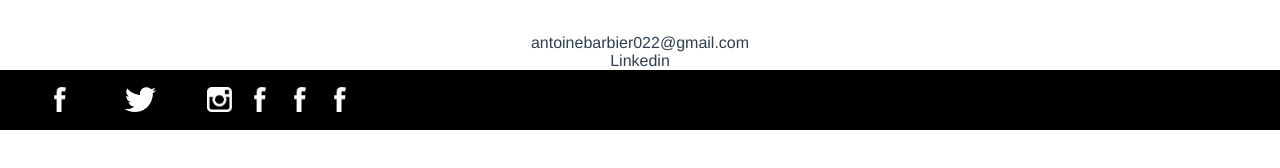
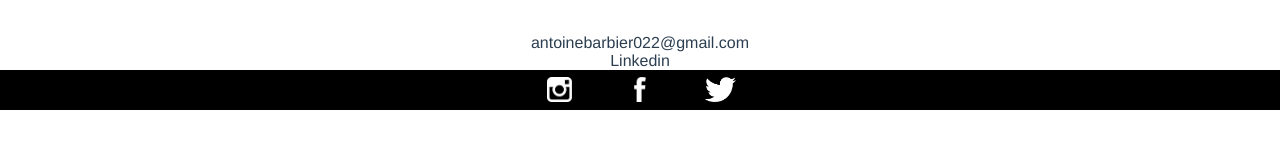
Before and after one commit to antoinebarbier022/antoinebarbier.fr, a Vue app: page / in a window 1280 px wide. Shown: the part 688-856 px from the top of the page. Built offline with nearby package versions, Linux system fonts and the light colour scheme.

Commit message:
bouttons résaux sociaux mis en place

```diff
--- a/src/components/Footer.vue
+++ b/src/components/Footer.vue
@@ -3,17 +3,21 @@
         <nav>
             <a>antoinebarbier022@gmail.com</a>
             <a>Linkedin</a>
-            <SocialButtons/>
+            <div class="social-buttons">
+                <SocialButton class="social-button" name="Instagram" img="instagram@3x.png" url="www.instagram.com" />
+                <SocialButton class="social-button" name="Facebook" img="facebook@3x.png" url="www.facebook.com" />
+                <SocialButton class="social-button" name="Twitter" img="twitter@3x.png" url="www.twitter.com" />
+            </div>
         </nav>
     </footer>
 </template>
 
 <script>
-    import SocialButtons from './buttons/bloc-social-buttons.vue'
+    import SocialButton from './buttons/social-button.vue'
     export default {
         name: 'Footer',
         components:{
-            SocialButtons
+            SocialButton
         }
     }
 </script>
@@ -27,5 +31,13 @@
         display:flex;
             flex-direction: column;
     }
-
+    .social-buttons{
+        display:flex;
+            flex-direction: row;
+            justify-content: center;
+        background-color: rgb(0, 0, 0);
+    }
+    .social-button{
+        margin:0px 20px 0px 20px;
+    }
 </style>
--- a/src/components/buttons/bloc-social-buttons.vue
+++ /dev/null
@@ -1,64 +0,0 @@
-<template>
-    <div class="menu">
-        <a href="https://www.facebook.com/Mouflaquettes/" target="_blank" title="Facebook" class="link icon facebook"></a>
-        <a href="https://twitter.com/mouflaquettes" target="_blank" title="Twitter" class="link icon twitter"></a>
-        <a href="https://www.instagram.com/Mouflaquettes/" target="_blank" title="Instagram" class="link icon instagram"></a>
-        <SocialButton name="test"/>
-        <SocialButton name="test"/>
-        <SocialButton name="test"/>
-    </div>
-</template>
-
-<script>
-import SocialButton from './social-button.vue'
-    export default {
-        name:"bloc-social-button",
-        components:{
-            SocialButton
-        }
-    }
-</script>
-
-<style scoped>
-
-.menu, .link{
-    padding:0;
-    margin:0;
-    display: flex;
-        align-items: center;
-    height:60px; /* même hauteur que le header */
-    background: black;
-
-}
-
-.menu .link{
-    flex-direction: row-reverse;
-    margin-left:40px;
-    cursor:pointer;
-    font-weight: 700;
-    font-size: 18px;
-}
-
-.icon{
-    width:40px;
-    height: 40px;
-    background-repeat: no-repeat;
-    background-size: auto 25px;
-    background-position: center;
-}
-
-.facebook{
-    background-image: url('~@/assets/reseaux-sociaux/facebook@3x.png');
-}
-.twitter{
-    background-image: url('~@/assets/reseaux-sociaux/twitter@3x.png');
-}
-.instagram{
-    background-image: url('~@/assets/reseaux-sociaux/instagram@3x.png');
-}
-
-.icon:hover, .link:hover{
-    opacity: 0.8;
-}
-
-</style>
--- a/src/components/buttons/social-button.vue
+++ b/src/components/buttons/social-button.vue
@@ -1,6 +1,6 @@
 <template>
     <div class="social-button">
-        <a :href="url" target="_blank" :title="name" class="icon"></a>
+        <a :href="url" target="_blank" :title="name" :style="{ backgroundImage: `url(${image})`}" class="icon"></a>
     </div>
 </template>
 
@@ -11,6 +11,11 @@
             name: String,
             url: String,
             img: String
+        },
+        computed:{
+            image: function(){
+                return this.img ? require('@/assets/reseaux-sociaux/' + this.img) : require('@/assets/reseaux-sociaux/instagram@3x.png') ;
+            }
         }
     }
 </script>
@@ -26,7 +31,6 @@
         background-repeat: no-repeat;
         background-size: auto 25px;
         background-position: center;
-        background-image: url('~@/assets/reseaux-sociaux/facebook@3x.png');
     }
 
     a.icon:hover{
```
